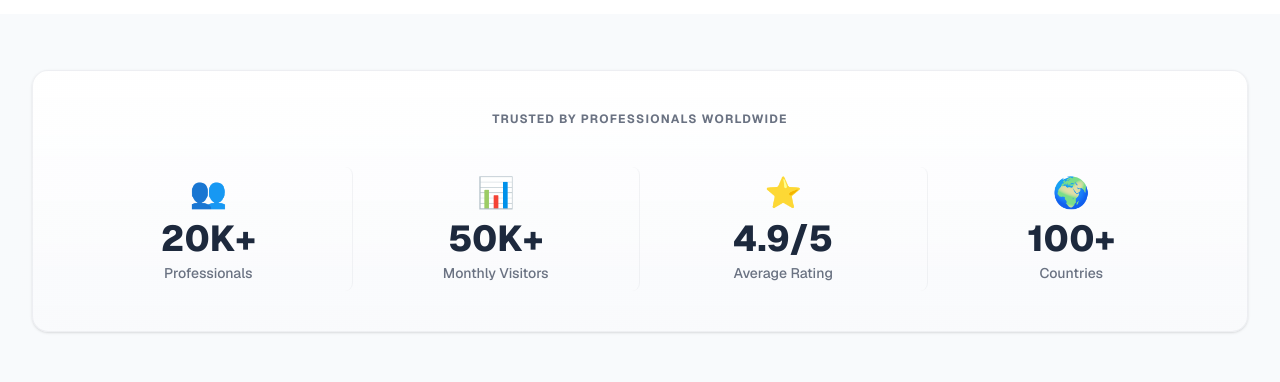
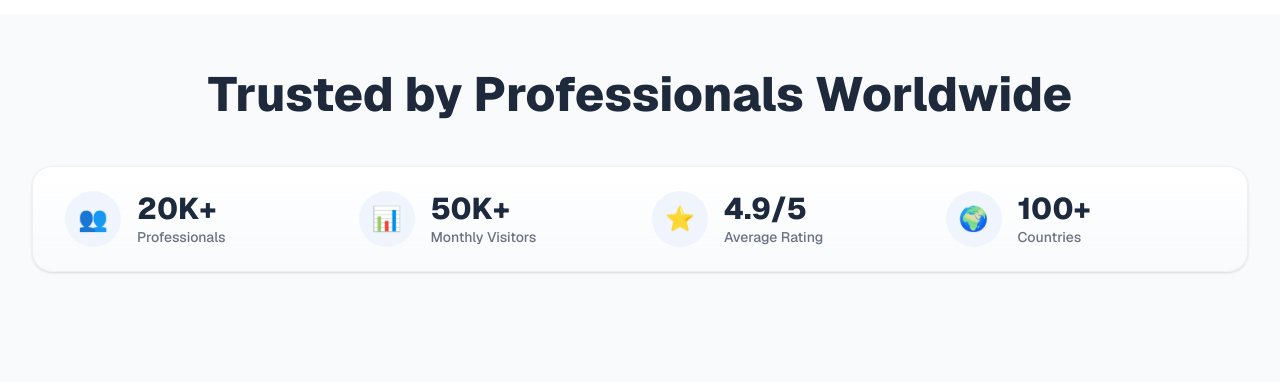
Before and after one commit to tienbaoweb-learn/smart-ai-directory, a Next.js app: page / in a window 1280 px wide. Shown: the part 783-1165 px from the top of the page. Built offline with nearby package versions, Linux system fonts and the light colour scheme.

Commit message:
Refine StatsBar design: move heading outside frame, increase font size to 36px, reduce container height by 25%, adjust border radius, restructure stats with icon columns and faint circles

```diff
--- a/app/page.tsx
+++ b/app/page.tsx
@@ -392,18 +392,30 @@ function StatsBar() {
   return (
     <section className="py-12 sm:py-14">
       <div className="max-w-7xl mx-auto px-4 sm:px-6 lg:px-8">
-        <div className="bg-gradient-to-b from-white to-gray-50/50 border border-gray-200/60 shadow-sm hover:shadow-md hover:border-gray-300 transition-all rounded-2xl py-8 sm:py-10 px-4 sm:px-8">
-          <p className="text-center text-gray-500 text-xs font-bold tracking-widest uppercase mb-8 sm:mb-10">
-            Trusted by Professionals Worldwide
-          </p>
-          <div className="grid grid-cols-2 sm:grid-cols-4 divide-x divide-gray-200/50">
+        {/* Heading - outside frame */}
+        <h3 className="text-3xl sm:text-4xl lg:text-5xl font-extrabold text-[#1E293B] text-center mb-10 sm:mb-12">
+          Trusted by Professionals Worldwide
+        </h3>
+
+        {/* Stats container - reduced height, smaller radius */}
+        <div className="bg-gradient-to-b from-white to-gray-50/50 border border-gray-200/60 shadow-sm hover:shadow-md hover:border-gray-300 transition-all rounded-[20px] py-5 sm:py-6 px-4 sm:px-8">
+          <div className="grid grid-cols-2 sm:grid-cols-4 gap-4 sm:gap-6">
             {stats.map((s) => (
-              <div key={s.label} className="text-center px-4 sm:px-6 py-2 group hover:bg-gray-50/50 transition-colors rounded-lg">
-                <p className="text-2xl sm:text-3xl mb-2 group-hover:scale-110 transition-transform">{s.icon}</p>
-                <p className="text-2xl sm:text-4xl font-extrabold text-slate-800 mb-1">
-                  {s.value}
-                </p>
-                <p className="text-gray-500 text-xs sm:text-sm font-medium">{s.label}</p>
+              <div key={s.label} className="flex gap-3 sm:gap-4 items-start">
+                {/* Icon column - with faint circle background */}
+                <div className="flex-shrink-0">
+                  <div className="w-12 h-12 sm:w-14 sm:h-14 rounded-full bg-[#eff4fd] flex items-center justify-center text-xl sm:text-2xl">
+                    {s.icon}
+                  </div>
+                </div>
+
+                {/* Text column */}
+                <div className="flex flex-col justify-center">
+                  <p className="text-xl sm:text-3xl font-extrabold text-slate-800">
+                    {s.value}
+                  </p>
+                  <p className="text-gray-500 text-xs sm:text-sm font-medium">{s.label}</p>
+                </div>
               </div>
             ))}
           </div>
```
